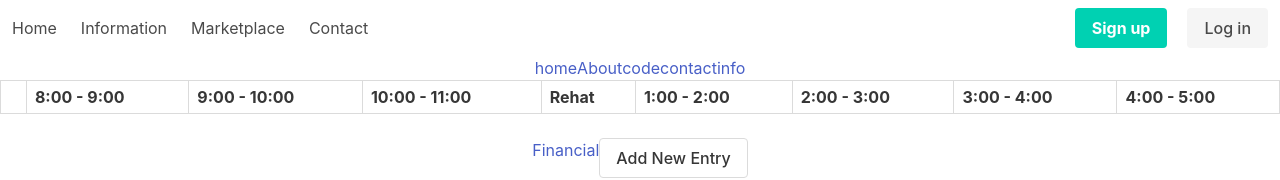
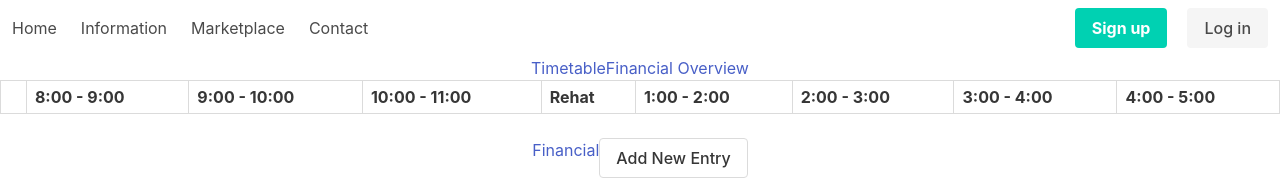
Before and after one commit to Kishanjay/MajuNet, a React (Create React App) app: page / in a window 1280 px wide. Shown: the top 180 px of the page. Built offline with nearby package versions, Linux system fonts and the light colour scheme.

Commit message:
Code Cleanup!

```diff
--- a/src/App.js
+++ b/src/App.js
@@ -14,27 +14,9 @@ const Home = () => (
   <MTable></MTable>
 )
 
-const About = () => (
+const FinancialOverview = () => (
   <div>
-    About
-  </div>
-)
-
-const Code = () => (
-  <div>
-    Code
-  </div>
-)
-
-const Contact = () => (
-  <div>
-    Contact
-  </div>
-)
-
-const info = () => (
-  <div>
-    info
+    FinancialOverview
   </div>
 )
 
@@ -43,19 +25,11 @@ class MainMenu extends Component {
     return (
       <div>
         <Link to="/">
-          <button>home</button>
+          <button>Timetable</button>
         </Link>
-        <Link to="/about">
-          <button>About</button>
-        </Link>
-        <Link to="/code">
-          <button>code</button>
-        </Link>
-        <Link to="/code">
-          <button>contact</button>
-        </Link>
-        <Link to="/info">
-          <button>info</button>
+
+        <Link to="/FinancialOverview">
+          <button>Financial Overview</button>
         </Link>
       </div>
     );
@@ -71,11 +45,7 @@ class App extends Component {
             <MainMenu/>
           <div>
             <Route exact path="/" component={Home} />
-            <Route exact path="/about" component={About} />
-            <Route exact path="/code" component={Code} />
-            <Route exact path="/contact" component={Contact} />
-            <Route exact path="/info" component={info} />
-            <Route exact path="/timetable" component={MTable} />
+            <Route exact path="/FinancialOverview" component={FinancialOverview} />
           </div>
         </div>
       </Router>
```
